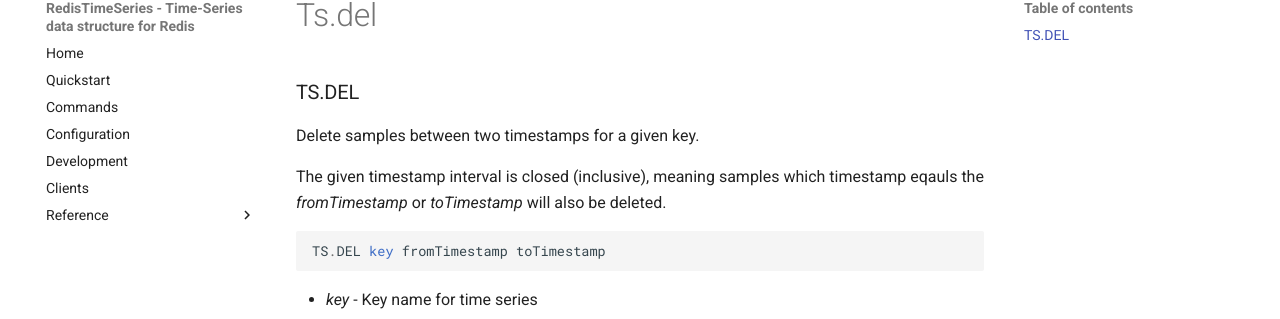
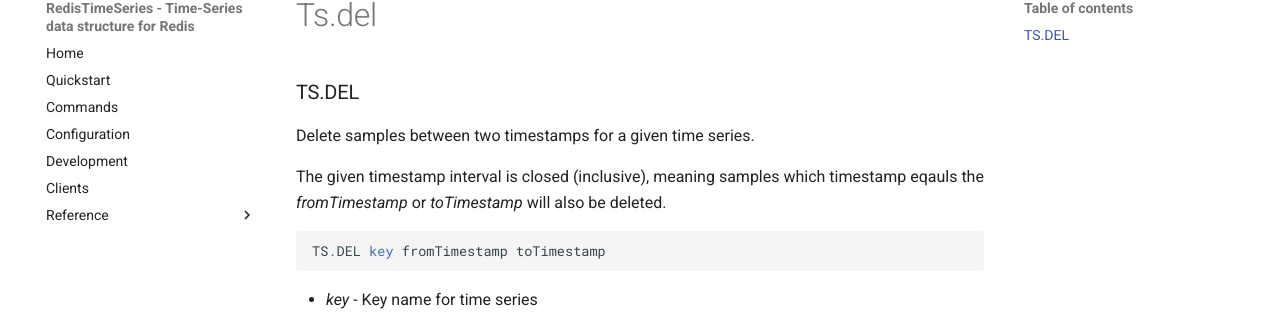
Before and after one commit to RedisTimeSeries/RedisTimeSeries, an MkDocs documentation site: the page built from docs/commands/ts.del.md, in a window 1280 px wide. Shown: the part 103-422 px from the top of the page. Built offline with MkDocs 1.6.1 and Material for MkDocs 9.7.7, drawn with Linux system fonts in a browser that asks for light colours; comment, search, counter and statistics services are not loaded.

Commit message:
Update ts.del.md

```diff
--- a/docs/commands/ts.del.md
+++ b/docs/commands/ts.del.md
@@ -1,6 +1,6 @@
 ### TS.DEL
 
-Delete samples between two timestamps for a given key.
+Delete samples between two timestamps for a given time series.
 
 The given timestamp interval is closed (inclusive), meaning samples which timestamp eqauls the _fromTimestamp_ or _toTimestamp_ will also be deleted.
 
```
